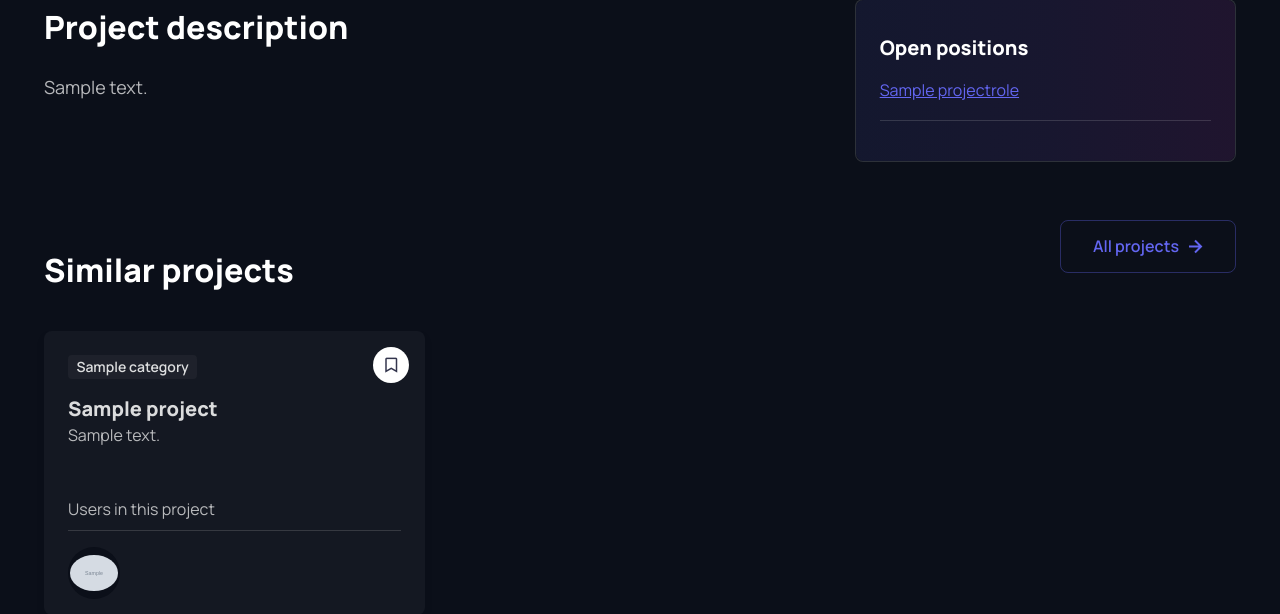
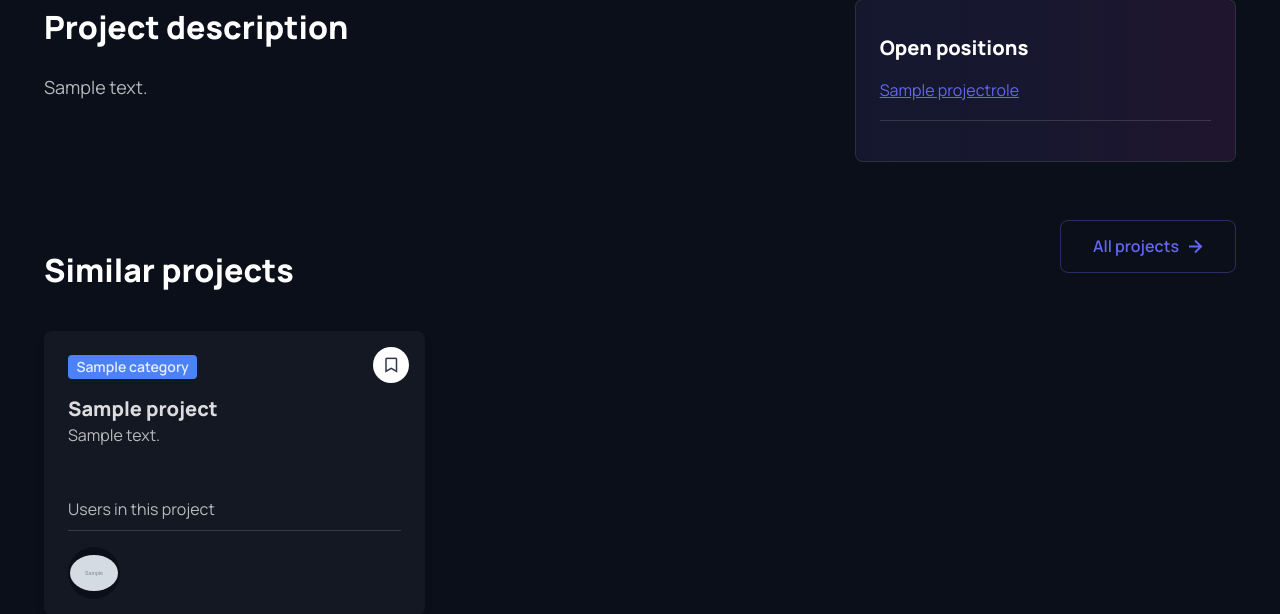
Before and after one commit to dariagridina/hackathon_swps, a Django app: template templates/projects/project_detail.html in a window 1280 px wide. Shown: the part 644-1258 px from the top of the page. Run offline with Django 4.2, Linux system fonts and the light colour scheme; tables that the repository leaves empty hold one stand-in row (values such as "Sample post"); the template is opened without the code that fills it: values that come from a table or form of the project are taken from there, most other values are stand-ins (such as "Sample title", 1, 10 or a date in 2020); grey boxes marked "Sample" are stand-in pictures; some libraries are stand-ins or nearby versions.

Commit message:
Changed color in similar projects

```diff
--- a/templates/projects/project_detail.html
+++ b/templates/projects/project_detail.html
@@ -137,7 +137,7 @@
                             <div class="card-body pb-4">
                                 <div class="d-flex align-items-center justify-content-between mb-3">
                                     <a href="#"
-                                       class="badge fs-sm text-nav bg-secondary text-decoration-none">{{ project.category }}</a>
+                                       class="badge fs-sm text-nav bg-info text-decoration-none">{{ project.category }}</a>
                                 </div>
                                 <h3 class="h5 mb-0">
                                     <a href="{{ project.get_absolute_url }}">{{ project.name }}</a>
```
